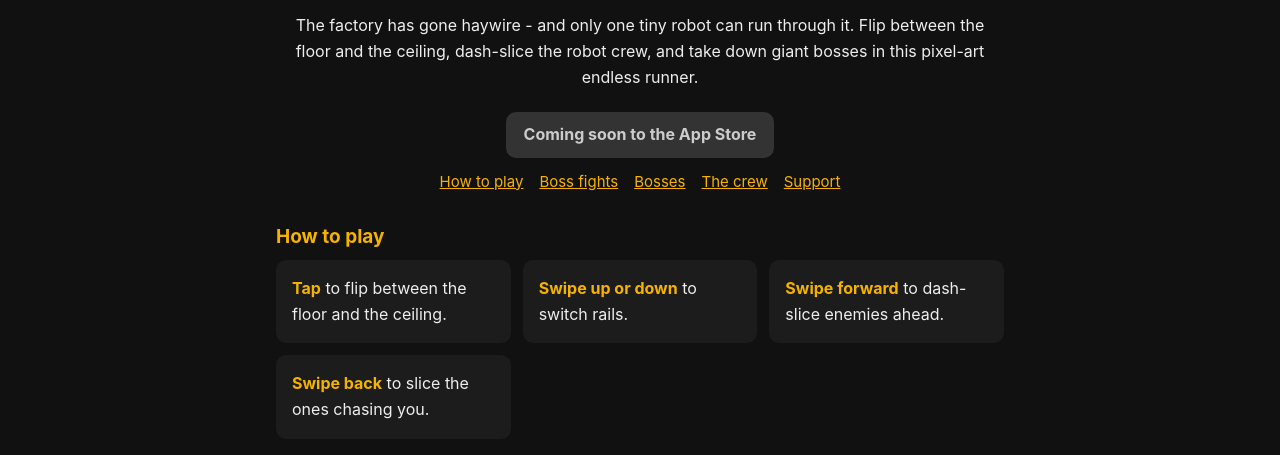
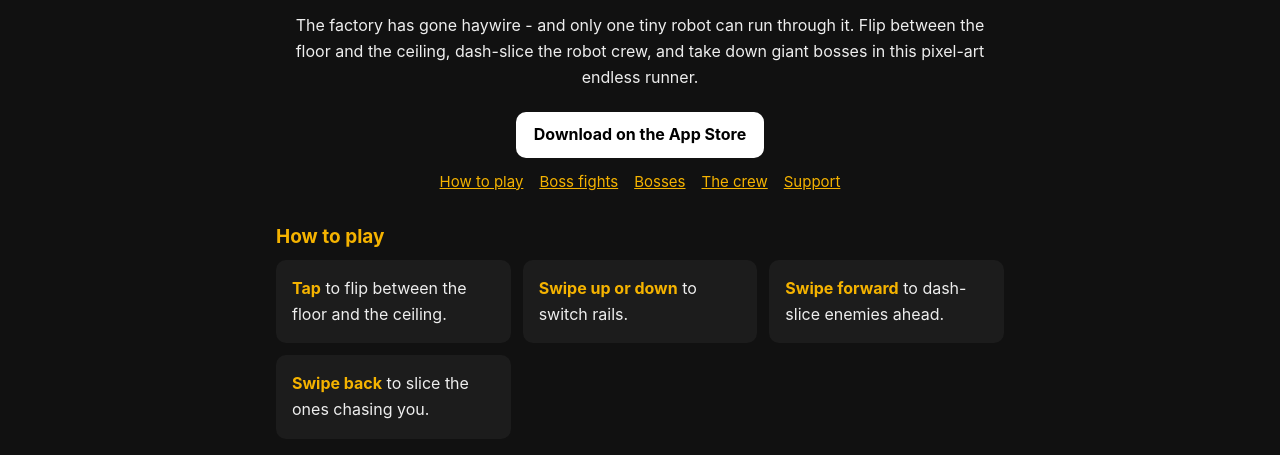
Before and after one commit to rivvygames92-hue/rivvy, a plain HTML site: page index.html in a window 1280 px wide. Shown: the part 345-800 px from the top of the page. Drawn offline with Linux system fonts and the light colour scheme.

Commit message:
Add files via upload

```diff
--- a/index.html
+++ b/index.html
@@ -10,7 +10,7 @@
   <div class="tag">ON THE RUN</div>
   <p>The factory has gone haywire - and only one tiny robot can run through it. Flip between the floor and the ceiling,
   dash-slice the robot crew, and take down giant bosses in this pixel-art endless runner.</p>
-  <span class="store soon">Coming soon to the App Store</span>
+  <a class="store" href="https://apps.apple.com/app/id6836386149">Download on the App Store</a>
 </section>
 <nav class="jump"><a href="#play">How to play</a><a href="#fights">Boss fights</a><a href="#bosses">Bosses</a><a href="#crew">The crew</a><a href="support.html">Support</a></nav>
 
```
